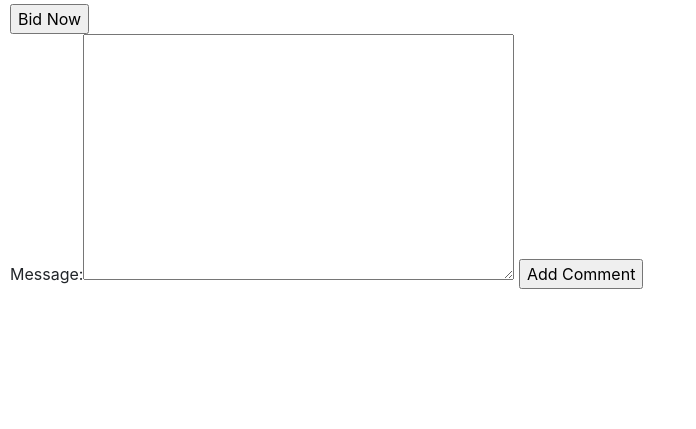
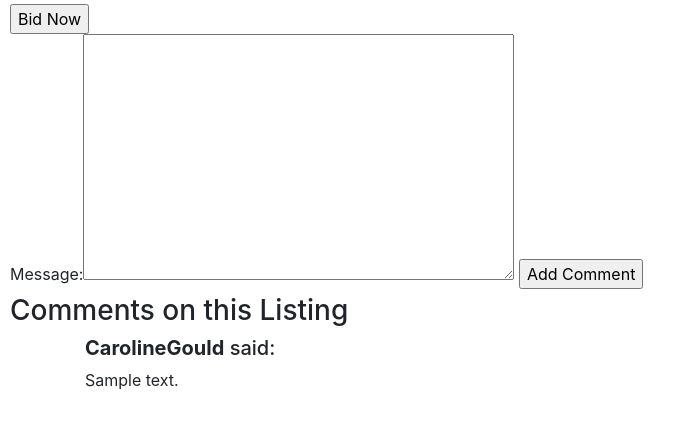
Before and after one commit to CarolineGould/Project_2, a Django app: page /auctions/1 in a window 1280 px wide. Shown: the part 293-722 px from the top of the page, without its empty margins (0-696 px from the left). Run offline with Django 3.2, Linux system fonts and the light colour scheme; data comes from the database, SQL or seed files in the repository; tables that the repository leaves empty hold one stand-in row (values such as "Sample post"); some libraries are stand-ins or nearby versions.

Commit message:
Comments are posting

```diff
--- a/auctions/templates/auctions/listing.html
+++ b/auctions/templates/auctions/listing.html
@@ -27,4 +27,18 @@
         <input type ="hidden" , id = "id" name ="item_id" value = "{{listing.id}}"/>
     </form>
 
+    <div>
+        <h3>Comments on this Listing</h3>
+
+        <div class="container">
+
+            {% for comment in listing.comments.all %}
+                <div class="row each-comment">
+                    <div class="col">
+                        <h5><strong>{{ comment.user_id }}</strong> said:</h5>
+                        <p> {{ comment.message}}</p>
+                    </div>
+                </div>
+            {% endfor %}
+    </div>
 {% endblock %}
```
